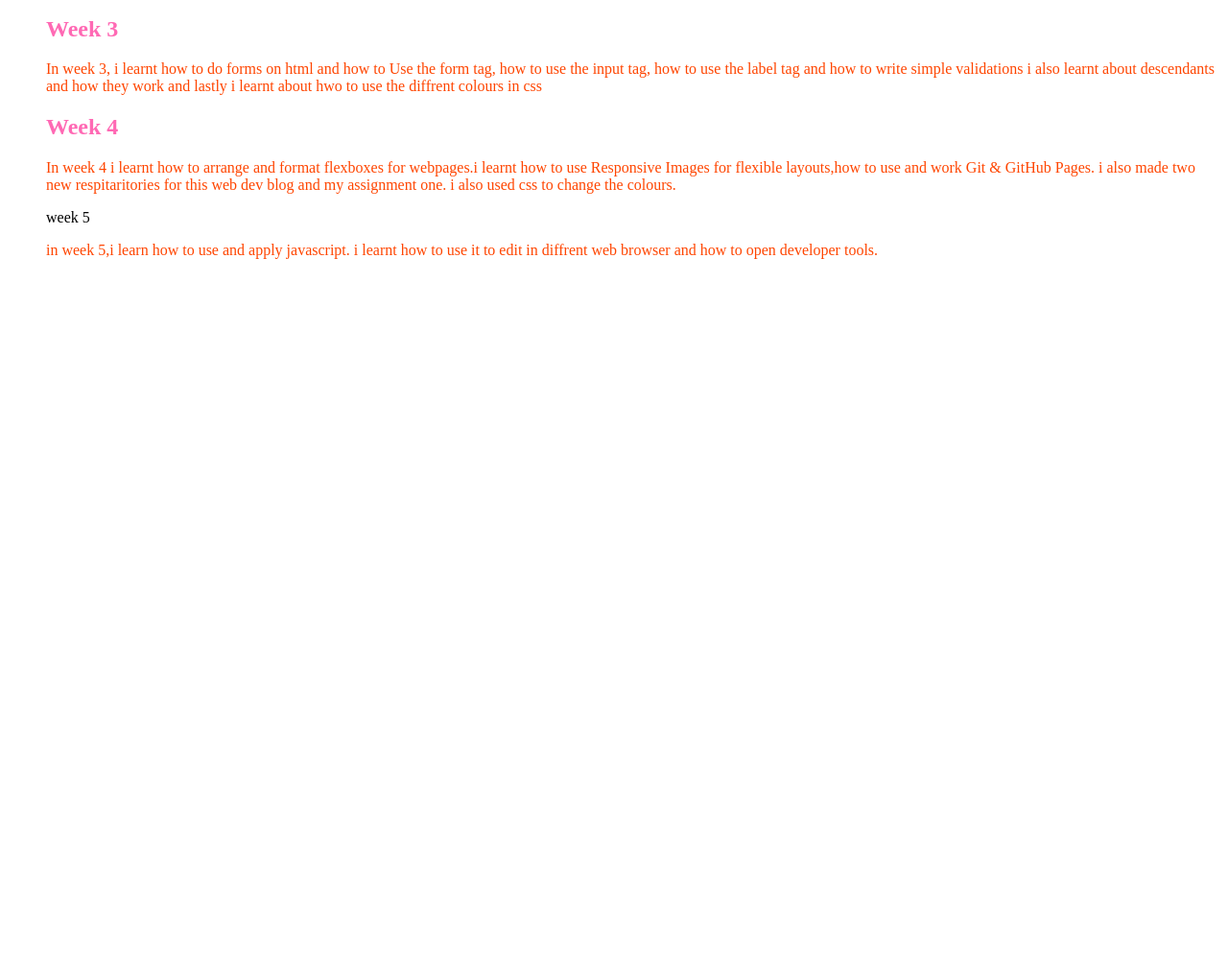
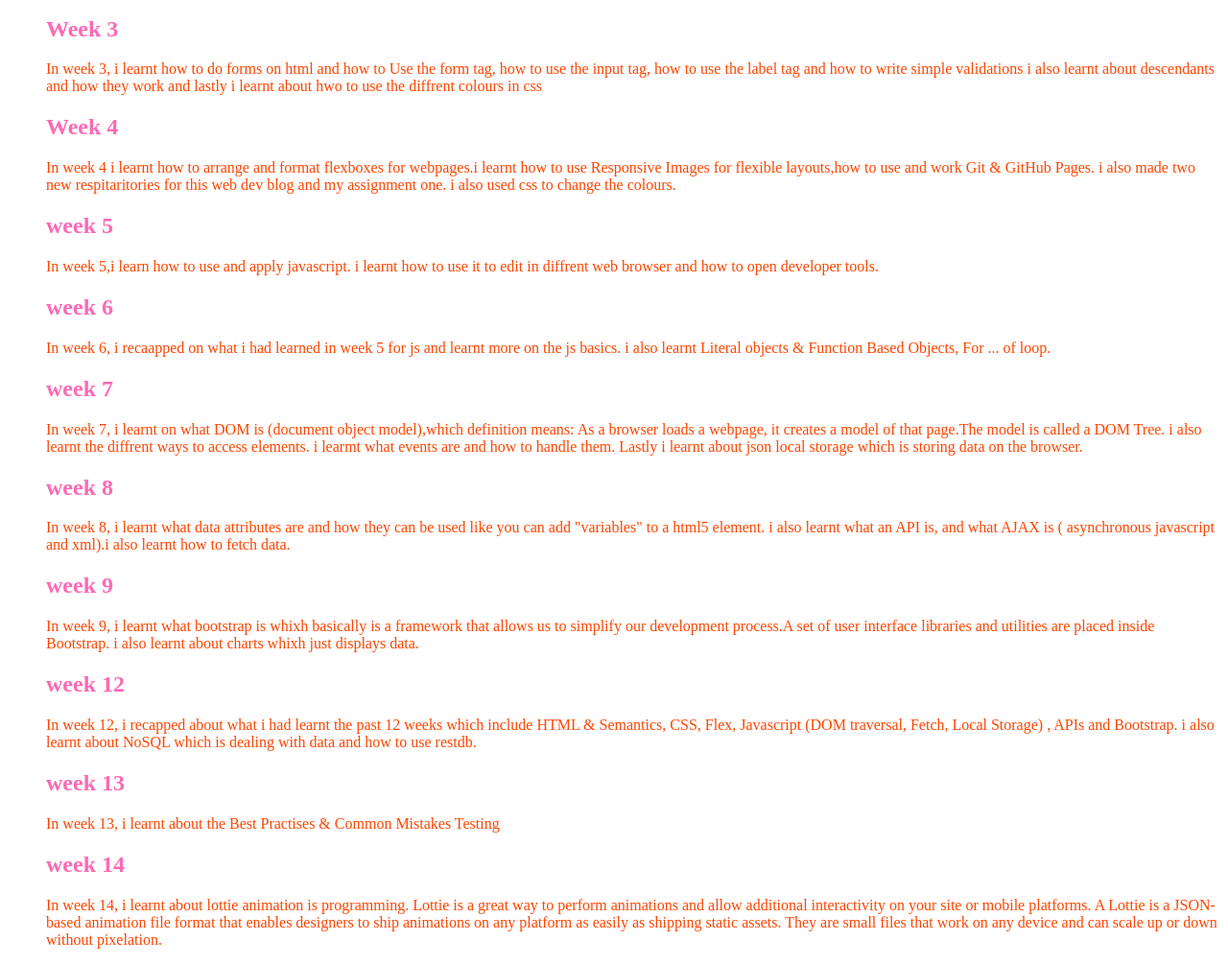
Before and after one commit to immaunicorn107/WebDB, a plain HTML site: page index.html in a window 1280 px wide. Shown: the part 666-1671 px from the top of the page at 96% size. Before the commit the page ends 952 px from the top, so only its background shows below. Drawn offline with Linux system fonts and the light colour scheme.

Commit message:
complete update of all the weeks

```diff
--- a/index.html
+++ b/index.html
@@ -17,7 +17,7 @@
     <h2>Intro</h2>
     <h3>to</h3>
     <h2>html</h2>
-    <iframe width="560" height="315" src="https://www.youtube.com/embed/hLvWy2b857I?si=sL0hIGqHGXvMT336"
+    <iframe width="560" height="315" src="https://www.youtube.com/embed/WKVBAwHqyEk?si=cXSw_zWWXT0PBGR7"
         title="YouTube video player" frameborder="0"
         allow="accelerometer; autoplay; clipboard-write; encrypted-media; gyroscope; picture-in-picture; web-share"
         allowfullscreen></iframe>
@@ -28,22 +28,91 @@
     </ul>
     <ul>
         <h2>Week 3</h2>
-        <p> In week 3, i learnt how to do forms on html and how to Use the form tag, how to use the input tag, how to use the label tag and how to write simple validations
-            i also learnt about descendants and how they work and lastly i learnt about hwo to use the diffrent colours in css
+        <p> In week 3, i learnt how to do forms on html and how to Use the form tag, how to use the input tag, how to
+            use the label tag and how to write simple validations
+            i also learnt about descendants and how they work and lastly i learnt about hwo to use the diffrent colours
+            in css
         </p>
     </ul>
 
     <ul>
         <h2>Week 4</h2>
-        <p>In week 4 i learnt how to arrange and format flexboxes for webpages.i learnt how to use Responsive Images for flexible layouts,how to use and work Git & GitHub Pages.
-            i also made two new respitaritories for this web dev blog and my assignment one. i also used css to change the colours.
+        <p>In week 4 i learnt how to arrange and format flexboxes for webpages.i learnt how to use Responsive Images for
+            flexible layouts,how to use and work Git & GitHub Pages.
+            i also made two new respitaritories for this web dev blog and my assignment one. i also used css to change
+            the colours.
         </p>
     </ul>
 
     <ul>
-        <hs>week 5</hs>
+        <h2>week 5</h2>
         <p>
-            in week 5,i learn how to use and apply javascript. i learnt how to use it to edit in diffrent web browser and how to open developer tools.
+            In week 5,i learn how to use and apply javascript. i learnt how to use it to edit in diffrent web browser
+            and how to open developer tools.
+        </p>
+    </ul>
+
+    <ul>
+        <h2>week 6</h2>
+        <p>
+            In week 6, i recaapped on what i had learned in week 5 for js and learnt more on the js basics. i also learnt Literal objects & Function Based Objects,
+            For ... of loop.
+        </p>
+    </ul>
+
+    <ul>
+        <h2>week 7</h2>
+        <p>
+          In week 7, i learnt on what DOM is (document object model),which definition means: As a browser loads a webpage,
+          it creates a model of that page.The model is called a DOM Tree. i also learnt the diffrent ways to access elements. i learmt what events are and how to handle them.
+          Lastly i learnt about json local storage which is storing data on the browser.
+        </p>
+    </ul>
+
+    <ul>
+        <h2>week 8</h2>
+        <p>
+          In week 8, i learnt what data attributes are and how they can be used like you can add "variables" to a html5 element. i also learnt what an API is,
+          and what AJAX is ( asynchronous javascript and xml).i also learnt how to fetch data.
+        </p>
+    </ul>
+
+    <ul>
+        <h2>week 9</h2>
+        <p>
+          In week 9, i learnt what bootstrap is whixh basically is a framework that allows us to
+          simplify our development process.A set of user interface libraries and utilities are placed inside Bootstrap.
+          i also learnt about charts whixh just displays data.
+        </p>
+    </ul>
+
+    <ul>
+        <h2>week 12</h2>
+        <p>
+          In week 12, i recapped about what i had learnt the past 12 weeks which include HTML & Semantics, CSS, Flex, Javascript (DOM traversal, Fetch, Local Storage)
+          , APIs and Bootstrap. i also learnt about NoSQL which is dealing with data and how to use restdb.
+        </p>
+    </ul>
+
+    <ul>
+        <h2>week 13</h2>
+        <p>
+          In week 13, i learnt about the Best Practises & Common Mistakes Testing
+        </p>
+    </ul>
+
+    <ul>
+        <h2>week 14</h2>
+        <p>
+          In week 14, i learnt about lottie animation is programming. Lottie is a great way to perform animations and
+          allow additional interactivity on your site or
+          mobile platforms.
+          A Lottie is a JSON-based animation file format
+          that enables designers to ship animations on
+          any platform as easily as shipping static
+          assets. They are small files that work on any
+          device and can scale up or down without
+          pixelation.
         </p>
     </ul>
 </body>
```
